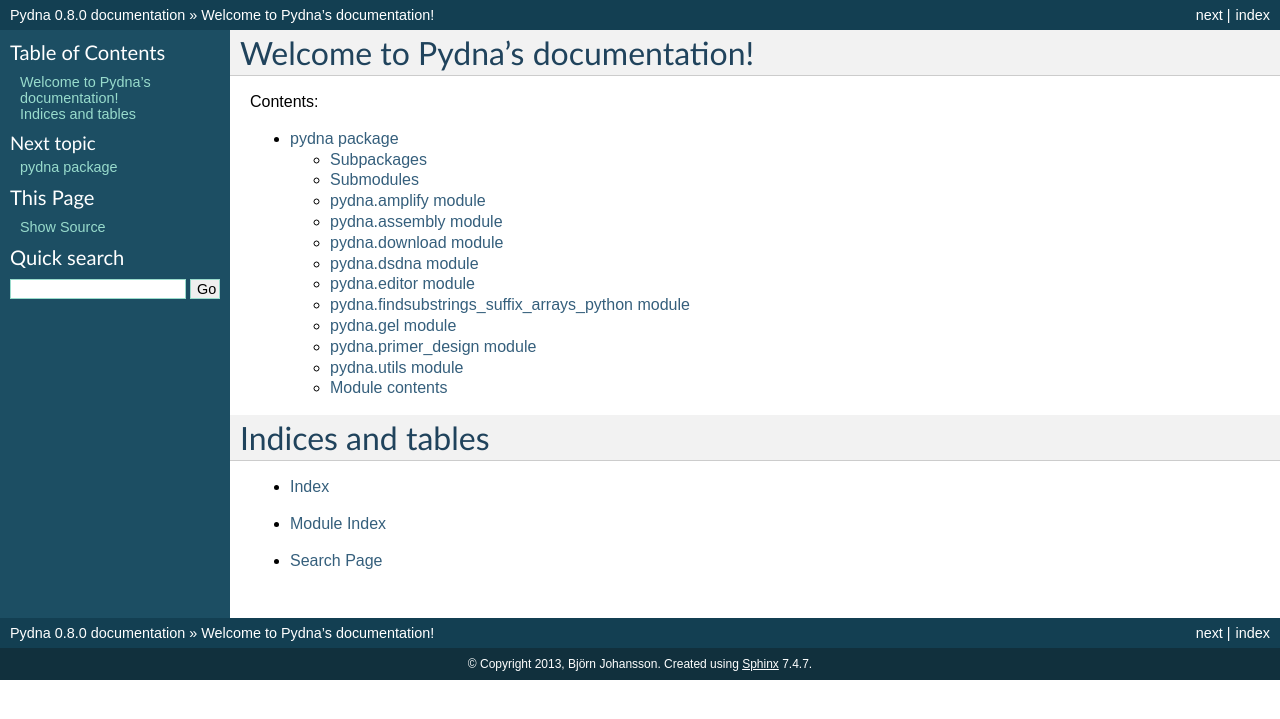
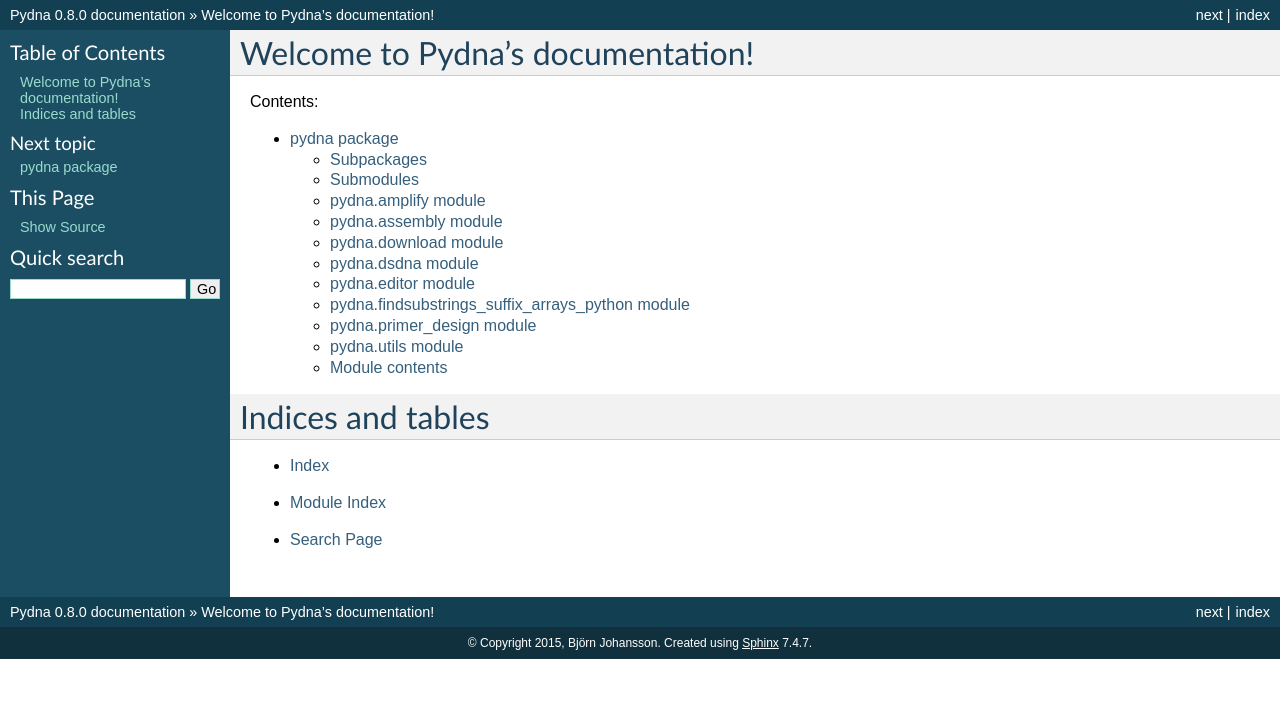
Before and after one commit to BjornFJohansson/pydna, a Sphinx documentation site: the page built from docs/index.rst, in a window 1280 px wide. Shown: the top 719 px of the page. Built offline with Sphinx 7.4.7, drawn with Linux system fonts in a browser that asks for light colours.

Commit message:
changed docs

```diff
--- a/docs/conf.py
+++ b/docs/conf.py
@@ -44,7 +44,7 @@
 
 # General information about the project.
 project = u'Pydna'
-copyright = u'2013, Björn Johansson'
+copyright = u'2015, Björn Johansson'
 
 # The version info for the project you're documenting, acts as replacement for
 # |version| and |release|, also used in various other places throughout the
--- a/docs/pydna.rst
+++ b/docs/pydna.rst
@@ -59,14 +59,6 @@
     :undoc-members:
     :show-inheritance:
 
-pydna.gel module
-----------------
-
-.. automodule:: pydna.gel
-    :members:
-    :undoc-members:
-    :show-inheritance:
-
 pydna.primer_design module
 --------------------------
 
```
Also changed, not shown: .travis.yml.
